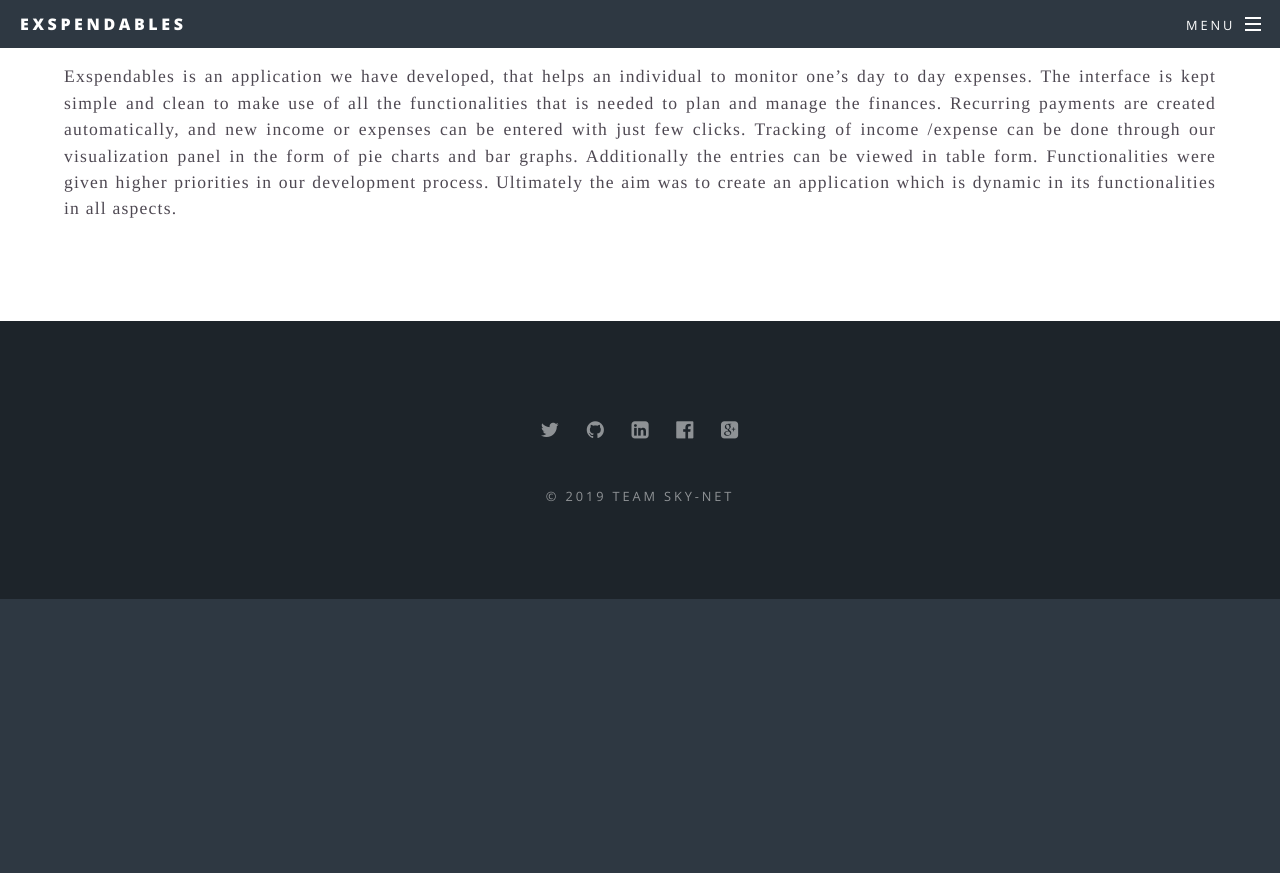
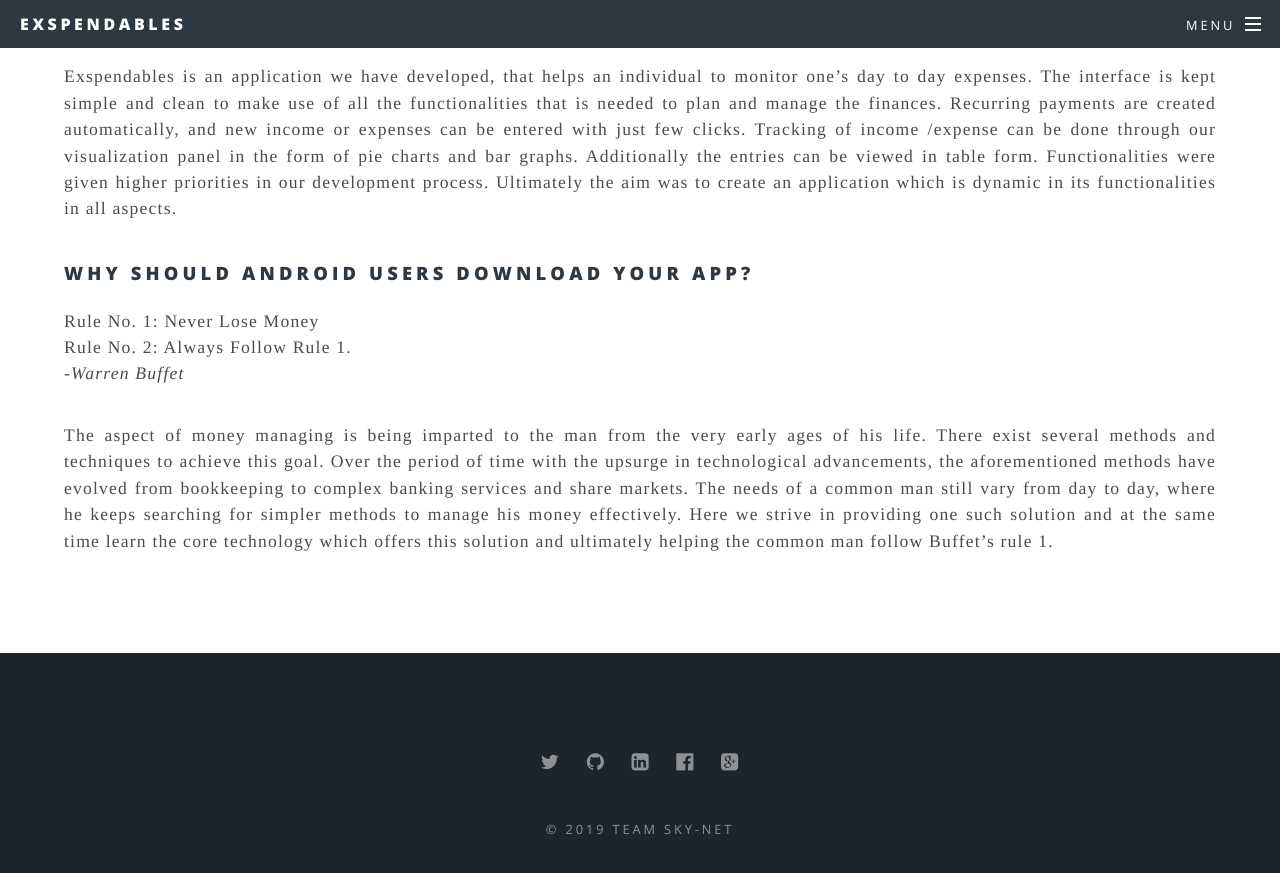
Before and after one commit to DBSE-teaching/isee2019-Sky-Net, a Jekyll site: the page built from docs/_posts/2019-07-03-sixth-post.md, in a window 1280 px wide and 900 px high, scrolled down 536 px. Shown: the top 873 px of the window. Built offline with Jekyll 4.4.1, drawn with Linux system fonts in a browser that asks for light colours; before the commit the page ends 1135 px from its top, so only the background shows below that.

Commit message:
Update 2019-07-03-sixth-post.md

```diff
--- a/docs/_posts/2019-07-03-sixth-post.md
+++ b/docs/_posts/2019-07-03-sixth-post.md
@@ -9,3 +9,11 @@
 ### What is the app about?
 
 <p style="font-family:Times;font-size:110%;text-align:justify">Exspendables is an application we have developed, that helps an individual to monitor one’s day to day expenses. The interface is kept simple and clean to make use of all the functionalities that is needed to plan and manage the finances. Recurring payments are created automatically, and new income or expenses can be entered with just few clicks. Tracking of income /expense can be done through our visualization panel in the form of pie charts and bar graphs. Additionally the entries can be viewed in table form. Functionalities were given higher priorities in our development process. Ultimately the aim was to create an application which is dynamic in its functionalities in all aspects.</p>
+
+### Why should android users download your app?
+
+<p style="font-family:Times;font-size:110%;text-align:justify">Rule No. 1: Never Lose Money <br/>
+Rule No. 2: Always Follow Rule 1.<br/>
+  -<i>Warren Buffet</i> </p>
+
+<p style="font-family:Times;font-size:110%;text-align:justify">The aspect of money managing is being imparted to the man from the very early ages of his life. There exist several methods and techniques to achieve this goal. Over the period of time with the upsurge in technological advancements, the aforementioned methods have evolved from bookkeeping to complex banking services and share markets. The needs of a common man still vary from day to day, where he keeps searching for simpler methods to manage his money effectively. Here we strive in providing one such solution and at the same time learn the core technology which offers this solution and ultimately helping the common man follow Buffet’s rule 1. </p>
```
